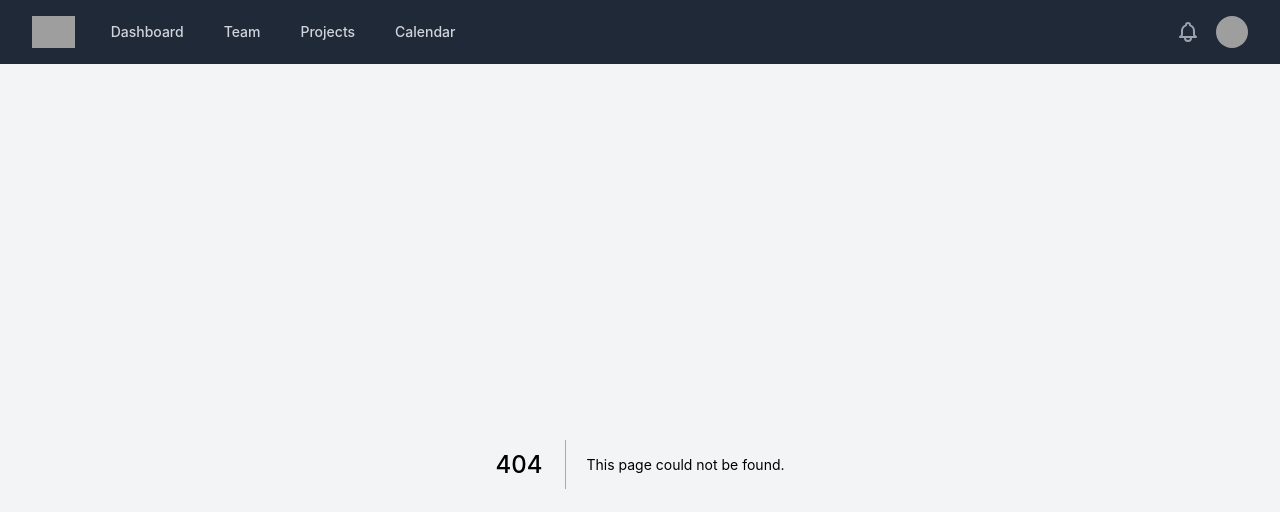
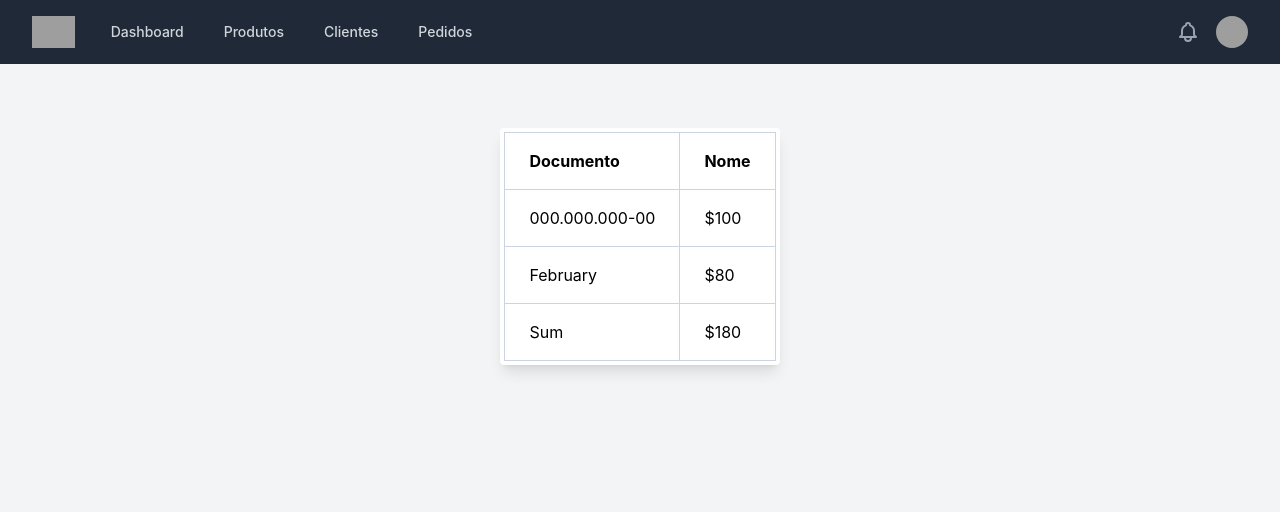
Before and after one commit to luizzfe00/web_vitrine, a Next.js app: page /clients in a window 1280 px wide. Before the commit this address had no page. Shown: the top 512 px of the page. Built offline with nearby package versions, Linux system fonts and the light colour scheme; grey boxes are pictures that could not be loaded.

Commit message:
clients page

```diff
--- /dev/null
+++ b/components/Input/index.tsx
@@ -0,0 +1,11 @@
+import React, { HTMLAttributes } from 'react'
+
+interface CustomInput extends HTMLAttributes<HTMLInputElement> {}
+
+const Input = ({ ...props }: CustomInput) => {
+  return (
+    <input {...props} className='bg-grey-200 p-4 rounded' />
+  )
+}
+
+export default Input
--- a/components/ProdutList/ProductItem.tsx
+++ b/components/ProdutList/ProductItem.tsx
@@ -7,7 +7,7 @@ type ProductItemProp = {
 
 const ProductItem = ({ item }: ProductItemProp) => {
   return (
-    <div className='bg-white flex flex-col px-6 py-4'>
+    <div className='bg-white flex flex-col px-6 py-4 rounded shadow-lg'>
         <div className='h-[300px] w-[260px] bg-grey-600' />
         <span className='text-left'>{item.name}</span>
         <span className='text-left'>{item.value}</span>
--- a/components/ProdutList/index.tsx
+++ b/components/ProdutList/index.tsx
@@ -12,7 +12,7 @@ type ProductListProp = {
 
 const ProductList = ({ products }: ProductListProp) => {
   return (
-    <div className='h-full py-16 px-8 flex flex-col space-y-8'>
+    <div className='w-full h-full flex flex-col space-y-8 sm:grid sm:grid-cols-4 sm:gap-8 sm:space-y-0'>
         {products.map((product) => (
             <ProductItem key={product.name} item={product} />
         ))}
--- a/pages/_app.tsx
+++ b/pages/_app.tsx
@@ -4,10 +4,10 @@ import { useRouter } from 'next/router'
 import Navbar from '../components/Navbar'
 
 const navigation = [
-  { name: 'Dashboard', href: '#', current: false },
-  { name: 'Team', href: '#', current: false },
-  { name: 'Projects', href: '#', current: false },
-  { name: 'Calendar', href: '#', current: false },
+  { name: 'Dashboard', href: '/dashboard', current: false },
+  { name: 'Produtos', href: '/products', current: false },
+  { name: 'Clientes', href: '/clients', current: false },
+  { name: 'Pedidos', href: '#', current: false },
 ]
 
 function MyApp({ Component, pageProps }: AppProps) {
--- /dev/null
+++ b/pages/clients/index.tsx
@@ -0,0 +1,36 @@
+import React from 'react'
+
+const Clients = () => {
+  return (
+    <div className='w-full flex flex-col py-16 sm:px-52 justify-center items-center'>
+        <div className='bg-white p-1 rounded shadow-lg'>
+            <table className='table-auto border-collapse border border-slate-400 text-left'>
+                <thead>
+                    <tr>
+                        <th className='border border-slate-300 px-6 py-4'>Documento</th>
+                        <th className='border border-slate-300 px-6 py-4'>Nome</th>
+                    </tr>
+                </thead>
+                <tbody>
+                    <tr>
+                        <td className='border border-slate-300 px-6 py-4'>000.000.000-00</td>
+                        <td className='border border-slate-300 px-6 py-4'>$100</td>
+                    </tr>
+                    <tr>
+                        <td className='border border-slate-300 px-6 py-4'>February</td>
+                        <td className='border border-slate-300 px-6 py-4'>$80</td>
+                    </tr>
+                </tbody>
+                <tfoot>
+                    <tr>
+                        <td className='border border-slate-300 px-6 py-4'>Sum</td>
+                        <td className='border border-slate-300 px-6 py-4'>$180</td>
+                    </tr>
+                </tfoot>
+            </table>
+        </div>
+    </div>
+  )
+}
+
+export default Clients
--- a/pages/products/index.tsx
+++ b/pages/products/index.tsx
@@ -1,4 +1,5 @@
 import React from 'react'
+import Input from '../../components/Input'
 import ProductList from '../../components/ProdutList'
 
 const products = [
@@ -11,8 +12,13 @@ const products = [
 
 const Products = () => {
   return (
-    <div className='w-full h-full flex justify-center items-center'>
+    <div>
+      <div className='w-full flex flex-col py-16 sm:px-52 justify-center items-center'>
+        <div className='flex w-full justify-end mb-4'>
+          <Input placeholder='Nome' />
+        </div>
         <ProductList products={products} />
+      </div>
     </div>
   )
 }
--- a/styles/globals.css
+++ b/styles/globals.css
@@ -5,8 +5,7 @@
 html,
 body,
 body > div:first-child,
-div#__next,
-div#__next > div {
+div#__next {
   height: 100%;
 }
 
```
